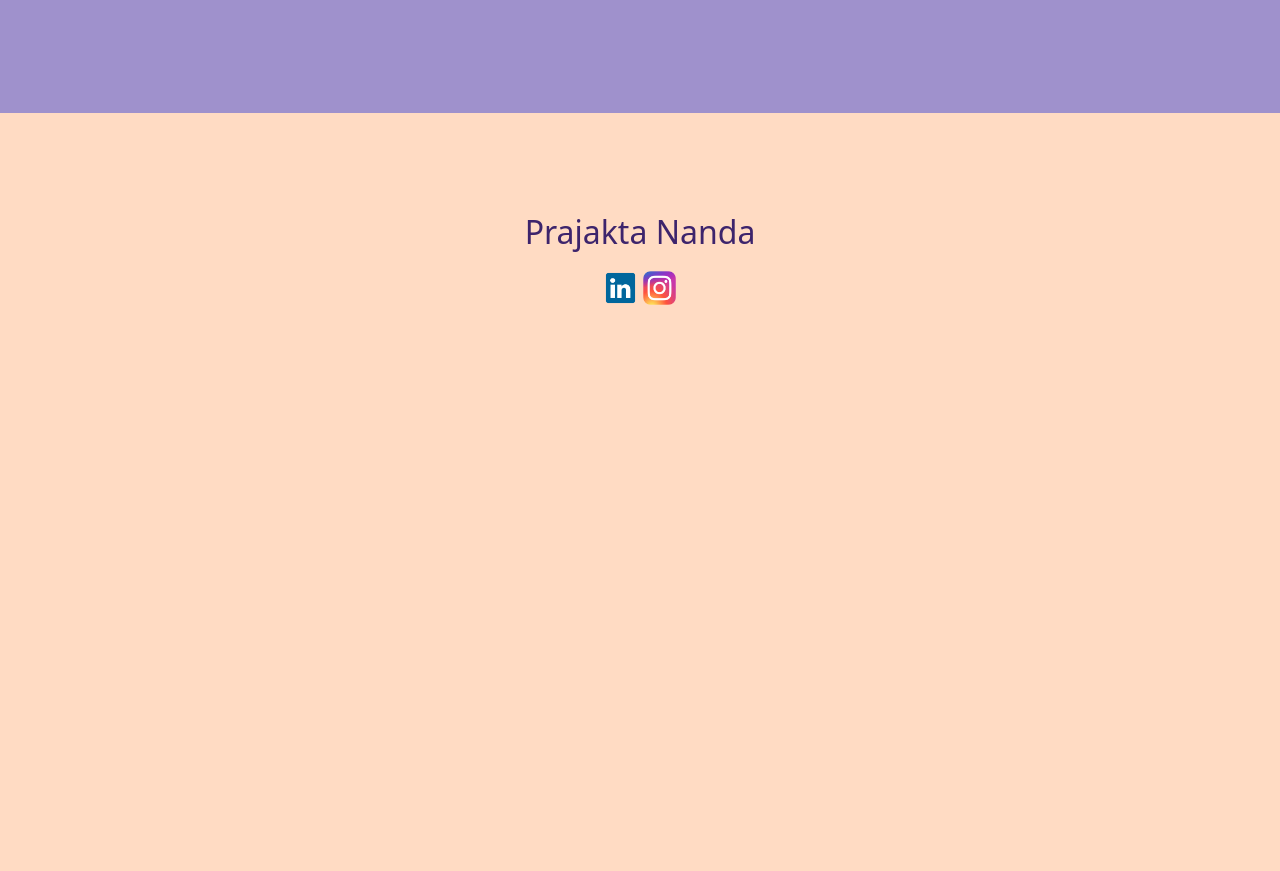
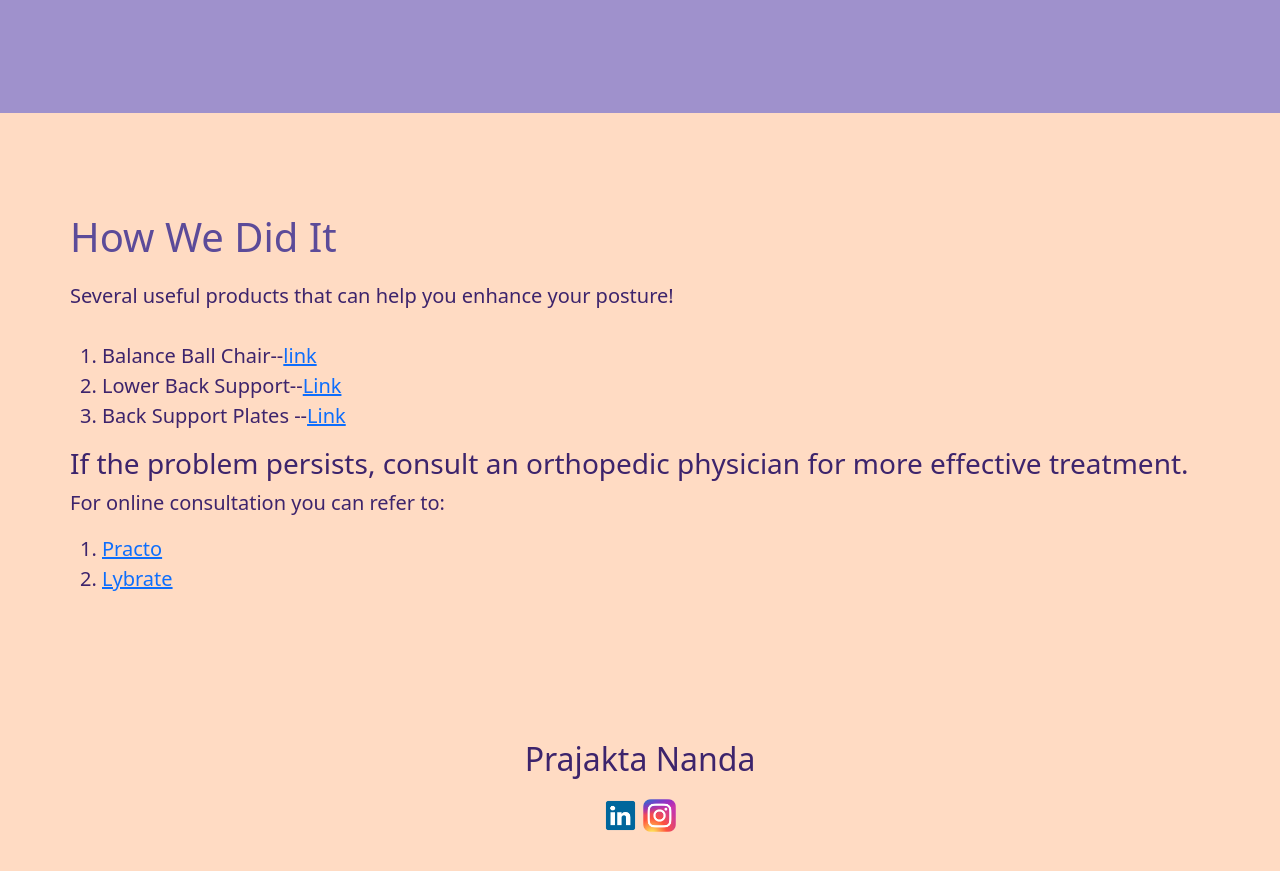
Before and after one commit to maniacedoc/Fixing-Posture, a plain HTML site: page index.html in a window 1280 px wide. Shown: the part 1592-2463 px from the top of the page. Before the commit the page ends 1997 px from the top, so only its background shows below. Drawn offline with Linux system fonts and the light colour scheme.

Commit message:
Update index.html

```diff
--- a/index.html
+++ b/index.html
@@ -115,6 +115,34 @@
   </div>
 
 
+  <div style="padding:100px 0px" id="how" class="container">
+    <h1 style="color:#5C4B99;margin-bottom:20px;"> How We Did It</h1>
+    <p> Several useful products that can help you enhance your posture!
+    </p>
+    <div class="row" style="margin-top:30px;margin-bottom:30px;">
+      <div class="d-flex align-items-center col-lg-8">
+        <p>
+                <ol>
+              <li>Balance Ball Chair--<a href="https://www.amazon.com/gp/product/B0007VB4NE/ref=as_li_tl?ie=UTF8&tag=biip_091317_posture-improving-products-20&camp=1789&creative=9325&linkCode=as2&creativeASIN=B0007VB4NE&linkId=1de249fdef8b81233685be6321909708&asc_source=browser&asc_campaign=commerce-pra&th=1">link </a></li>
+              <li>Lower Back Support--<a href="https://www.amazon.in/Lukzer-Ventilation-Lumbar-Support-Cushion/dp/B07Y25FW3T/ref=sr_1_33?keywords=back%2Bsupport%2Bfor%2Bchair&qid=1694018750&sprefix=back%2Bsupport%2Caps%2C264&sr=8-33&th=1">Link</a></li>
+              <li>Back Support Plates --<a href="https://www.amazon.in/kossto-Premium-Magnetic-Corrector-Shoulder/dp/B08PF8SV1R/ref=sr_1_10?keywords=back%2Bpain%2Brelief%2Bproducts&qid=1694020731&sprefix=back%2Bpain%2B%2Caps%2C260&sr=8-10&th=1">Link</a></li>
+              </ol>
+         </p>
+
+      </div>
+      <div>
+        <h3>If the problem persists, consult an orthopedic physician for more effective treatment.</h3>
+        <p>
+
+          For online consultation you can refer to:
+          <ol>
+            <li> <a href="https://www.practo.com/consult?utm_source=google&utm_medium=cpc&utm_campaign=mweb-consult-sem-tier-1-generic&gclid=Cj0KCQjwxuCnBhDLARIsAB-cq1oJNRoug3RzX0lTx-RlGhU8d-nJLksJmln63LcVjzzfj8NW5tfyE4oaAv_bEALw_wcB">Practo</a></li>
+            <li><a href="https://www.lybrate.com/consult-privately/back-pain">Lybrate</a></li>
+          </ol>
+
+        </p>
+      </div>
+    </div>
   <!-- <div style="padding:100px 0px" id="how" class="container">
     <h1 style="color:#5C4B99;margin-bottom:20px;"> How We Did It</h1>
     <p> Hello, our names are Maxwell Ye, Isaac Yebio, and Tyson Fang, and this is our MoCoHacks 2021 project. Our
```
